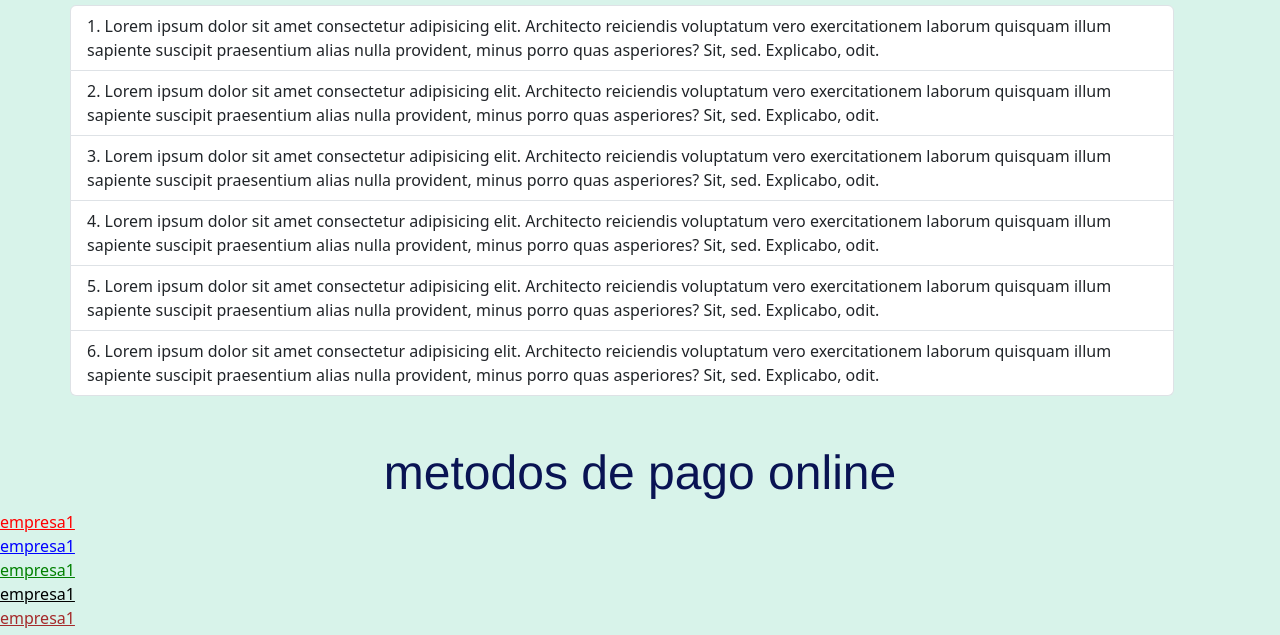
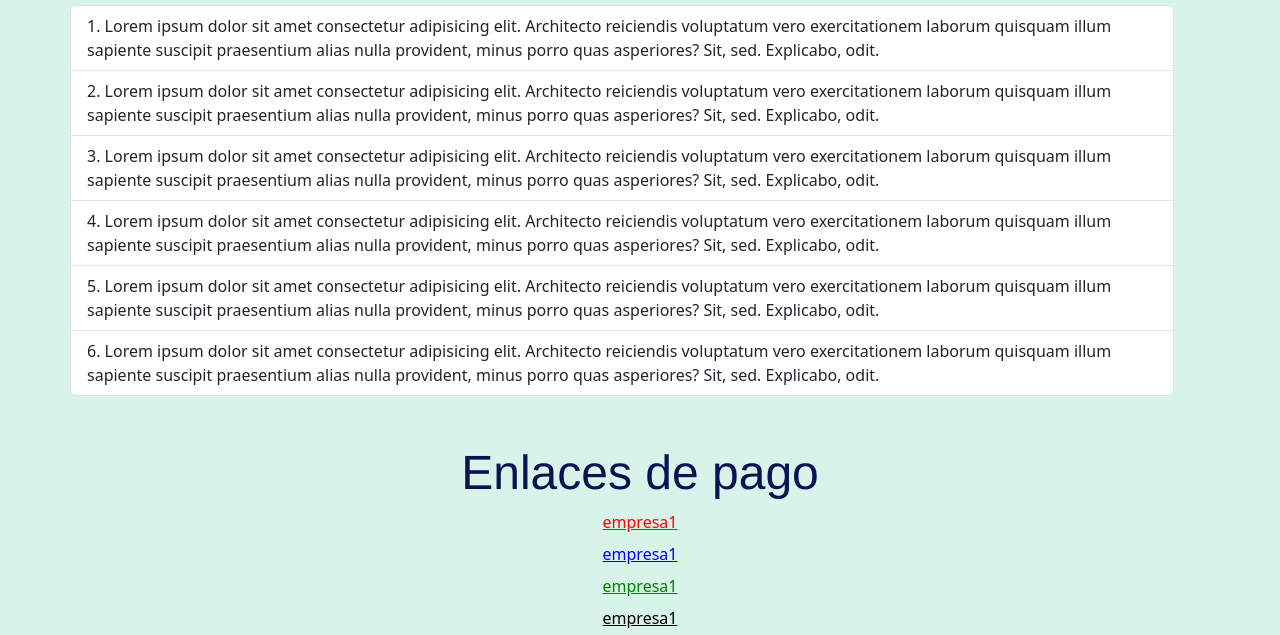
Before and after one commit to asebas22/Entrega-2.Asebastiani, a website: page comocomprar.html in a window 1280 px wide. Shown: the part 137-772 px from the top of the page. Drawn offline with Linux system fonts and the light colour scheme.

Commit message:
agregando enlaces

```diff
--- a/comocomprar.html
+++ b/comocomprar.html
@@ -76,22 +76,22 @@
 
 
 
-<section>
-  <div class="conteiner  mb-5">
+<section class="enlaces">
+  <div class="conteiner ">
     <div class="row ">
-      <h1 class="display-5 d-flex flex-row justify-content-center">metodos de pago online</h1>
+      <h1 class="display-5 d-flex flex-row justify-content-center mb-2" >Enlaces de pago</h1>
     </div>
 
-    <div class="row">
-    <a href="#" class="emp1">empresa1</a>
+    <div class="row mb-5">
+    <a href="#" class="emp1  d-flex flex-row justify-content-center mb-2" >empresa1</a>
 
-    <a href="#" class="emp2">empresa1</a>
+    <a href="#" class="emp2  d-flex flex-row justify-content-center mb-2">empresa1</a>
 
-    <a href="#"class="emp3">empresa1</a>
+    <a href="#"class="emp3  d-flex flex-row justify-content-center mb-2">empresa1</a>
 
-    <a href="#"class="emp4">empresa1</a>
+    <a href="#"class="emp4  d-flex flex-row justify-content-center mb-2">empresa1</a>
 
-    <a href="#"class="emp5">empresa1</a>
+    <a href="#"class="emp5  d-flex flex-row justify-content-center mb-2">empresa1</a>
   </div>
 
   </div>
--- a/scss/style.scss
+++ b/scss/style.scss
@@ -23,6 +23,7 @@ p { color: $color-p;}
 @for $v-prod from 1 through 6 {
     .prod-img-#{$v-prod} { padding: 4px; }
 }
+
 
 
 
```
Also changed, not shown: quienessomos.html (+0 -10 lines).
